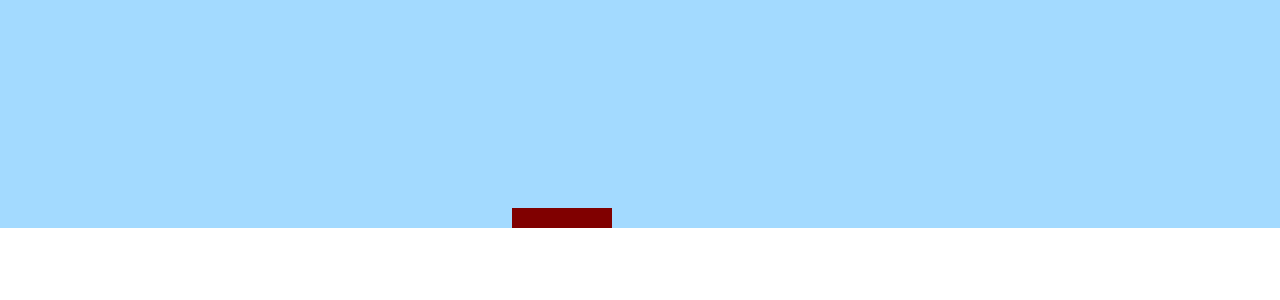
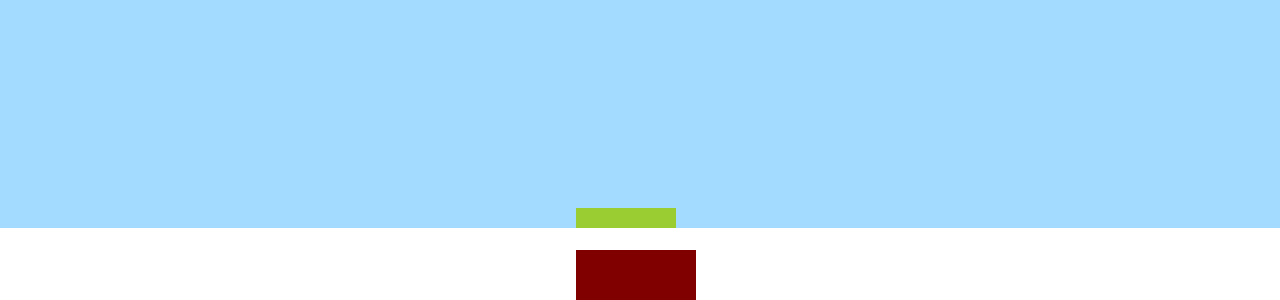
Before and after one commit to dluqueru/ironborn-oop-game, a plain HTML site: page index.html in a window 1280 px wide. Shown: the part 572-872 px from the top of the page. Before the commit the page ends 800 px from the top, so only its background shows below. Drawn offline with Linux system fonts and the light colour scheme.

Commit message:
create obstacle class and move one obstacle

```diff
--- a/css/main.css
+++ b/css/main.css
@@ -6,7 +6,14 @@
 
 .player {
     position: absolute;
-    background-color: maroon;
+    background-color: yellowgreen;
     height: 20px;
     width: 100px;
 }
+
+.obstacle {
+    position: absolute;
+    background-color: maroon;
+    height:50px;
+    width: 120px;
+}
--- a/js/game.js
+++ b/js/game.js
@@ -9,6 +9,18 @@ class Game {
         this.player = new Player();
         this.player.domElement = this.create('player');
         this.draw(this.player);
+
+        this.obstacle = new Obstacle();
+        this.obstacle.domElement = this.create('obstacle');
+        this.draw(this.obstacle);
+
+        setInterval(() => {
+            this.draw(this.obstacle);
+            this.obstacle.moveDown();
+        }, 50)
+
+
+
     }
 
     movePlayer(direction){
@@ -24,7 +36,7 @@ class Game {
 
 class Player {
     constructor(){
-        this.positionX = 40;
+        this.positionX = 45;
         this.positionY = 0;
         this.domElement = 0;
     }
@@ -39,3 +51,15 @@ class Player {
         console.log(`moving right... ${this.positionX}`)
     }
 }
+
+class Obstacle {
+    constructor(){
+        this.positionX = 45;
+        this.positionY = 90;
+        this.domElement = null;
+    }
+
+    moveDown(){
+        this.positionY--;
+    }
+}
```
